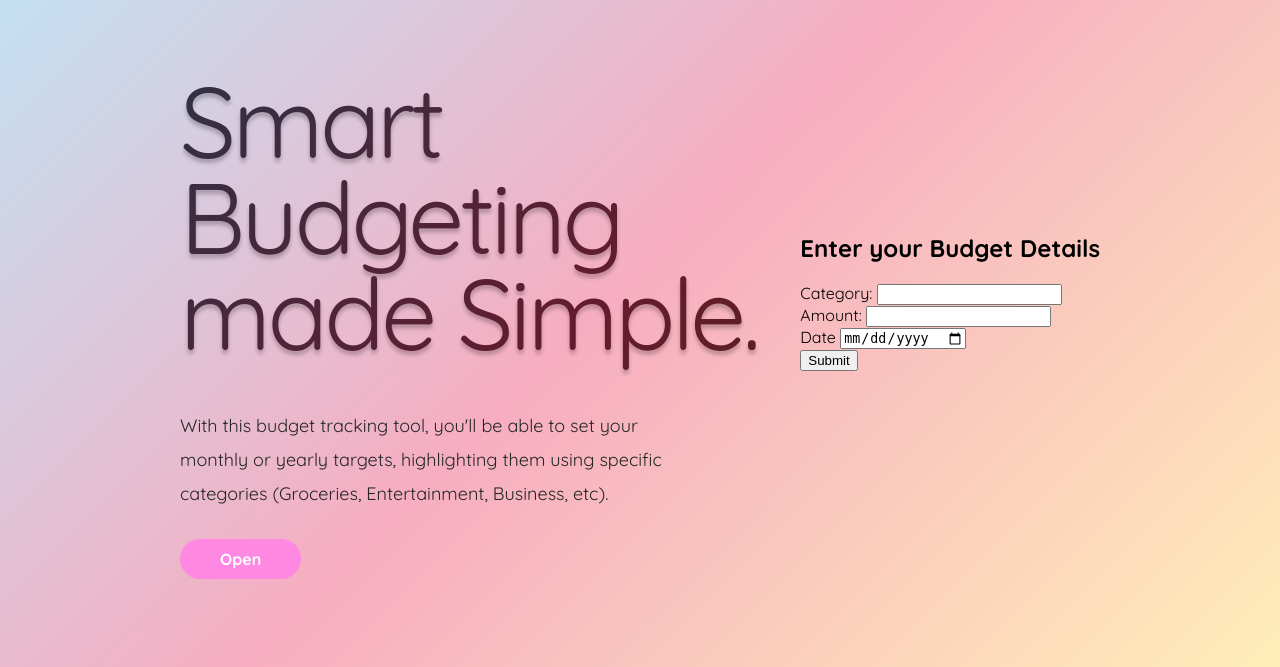
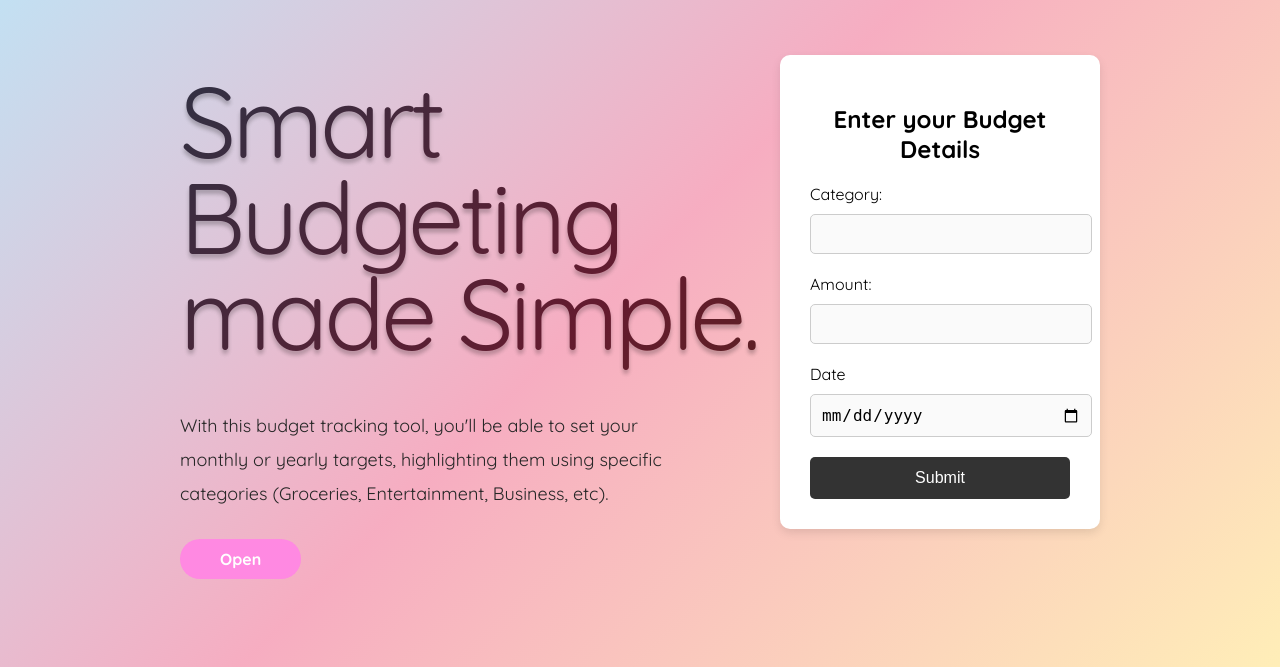
Before and after one commit to Utartizan/opulensProject, a Django app: page /budgetracking/ in a window 1280 px wide. Shown: the part 133-800 px from the top of the page. Run offline with Django 5.2, Linux system fonts and the light colour scheme.

Commit message:
css stuff

```diff
--- a/opulensApp/templates/budgetracking.html
+++ b/opulensApp/templates/budgetracking.html
@@ -64,7 +64,7 @@
 
             $.ajax({
                 type: 'POST',
-                url: '{% url "add_budget_entry" %}',
+                url: '{% url "budgetracking" %}',
                 data: $(this).serialize(),
                 success: function(response) {
                     if (response.success) {
--- a/static/css/css.css
+++ b/static/css/css.css
@@ -368,3 +368,80 @@ nav ul li a.sign-in {
     text-decoration: underline;
 
 }
+
+.budget-form-container{
+
+    background-color: #fff;
+    max-width: 500px;
+    margin: 50px auto;
+    padding: 30px;
+    box-shadow: 0px 4px 10px rgba(0, 0, 0, 0.1);
+    border-radius: 10px;
+
+}
+
+.budget-form-container h2{
+    font-size: 24px;
+    font-weight: 600px;
+    margin-bottom: 20px;
+    text-align: center;
+}
+
+.budget-form-container label{
+    font-size: 16px;
+    font-weight: 500px;
+    margin-bottom: 10px;
+    display: block;
+}
+
+.budget-form-container input[type="text"],
+.budget-form-container input[type="number"],
+.budget-form-container input[type="date"] {
+
+    width: 100%;
+    padding: 10px;
+    margin-bottom: 20px;
+    border: 1px solid #ccc;
+    border-radius: 5px;
+    font-size: 16px;
+    background-color: #fafafa;
+
+}
+
+.budget-form-container button {
+    width: 100%;
+    padding: 12px;
+    background-color: #333;
+    color: #fff;
+    border: none;
+    border-radius: 5px;
+    font-size: 16px;
+    cursor: pointer;
+    transition: background-color 0.3s ease;
+}
+
+.budget-form-container button:hover {
+    background-color: #555;
+}
+
+#successMessage, #errorMessage {
+    text-align: center;
+    font-size: 14px;
+    margin-top: 10px;
+}
+
+/* Responsive Design */
+@media (max-width: 600px) {
+    .budget-form-container {
+        padding: 20px;
+    }
+
+    .budget-form-container h2 {
+        font-size: 20px;
+    }
+
+    .budget-form-container input,
+    .budget-form-container button {
+        font-size: 14px;
+    }
+}
```
